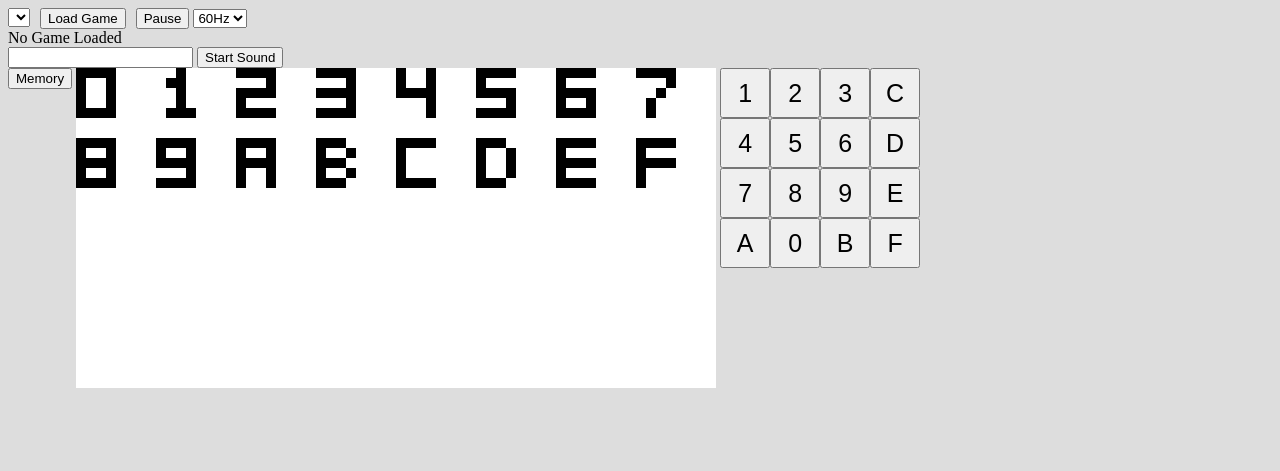
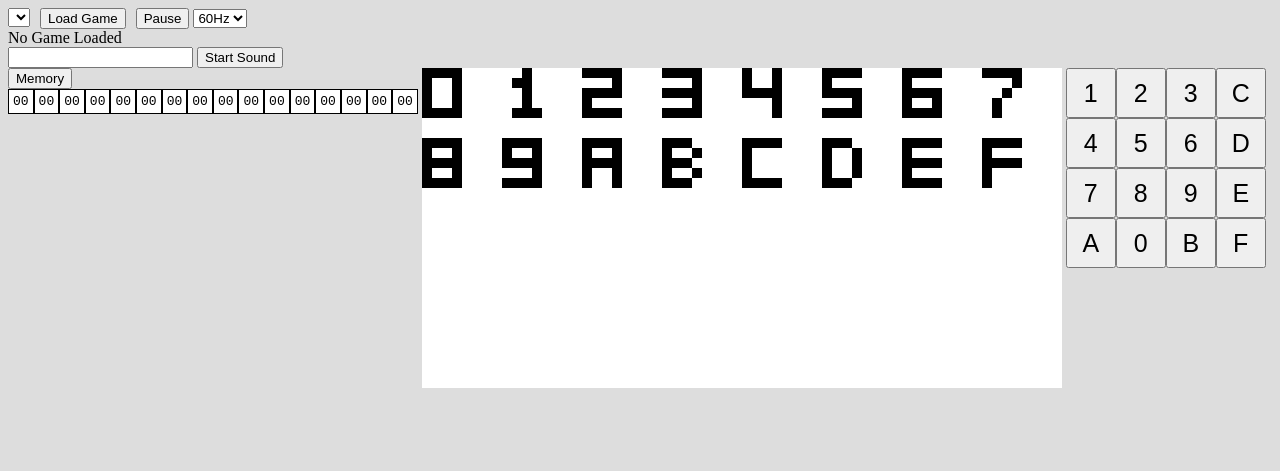
Before and after one commit to lcevans/estr8a, a website: page public/index.html in a window 1280 px wide. Drawn offline with Linux system fonts and the light colour scheme; no server answers.

Commit message:
Add display of registers to help with debugging.

```diff
--- a/public/css/styles.css
+++ b/public/css/styles.css
@@ -37,6 +37,17 @@ body {
     font-family: monospace;
 }
 
+.register {
+    display: inline-block;
+    background-color: white;
+    padding: 4px;
+    border: 1px solid black;
+    font-family: monospace;
+}
+.register.updated {
+    background-color: #f80;
+}
+
 /* Keyboard display */
 .keyboardContainer {
     display: inline-block;
--- a/public/index.html
+++ b/public/index.html
@@ -27,6 +27,9 @@
 </div>
 <div class="memoryContainer">
     <button class="js-toggleMemory">Memory</button>
+    <div id="registers" class="registers">
+        <!-- The registers will be displayed here -->
+    </div>
     <div>
         <div class="js-memory memory">
             <!-- The memory display will be appended here -->
@@ -48,6 +51,7 @@
 <script src="/js/interpretermachine.js"></script>
 <script src="/js/Chip8Emulator.js"></script>
 <script src="/js/memory.js"></script>
+<script src="/js/registers.js"></script>
 <script src="/js/canvas.js"></script>
 <script src="/js/main.js"></script>
 <script src="/js/interpreter.js"></script>
--- a/public/js/Chip8Emulator.js
+++ b/public/js/Chip8Emulator.js
@@ -88,6 +88,7 @@ class Chip8Emulator {
         // This will update the display of which keys are being pressed.
         updateKeyboard();
         updateMemoryDisplay(this.machine, this.machine.state.programCounter);
+        updateRegisterDisplay(this.machine.state.register);
         window.requestAnimationFrame(() => this.renderLoop());
     }
 
--- a/public/js/main.js
+++ b/public/js/main.js
@@ -12,6 +12,7 @@ var main = () => {
     // draw the screen.
     initializeCanvas(emulator.screenWidth, emulator.screenHeight);
     drawEmulatorToCanvas(emulator);
+    initializeRegisterDisplay(emulator.machine.state.register);
     initializeMemoryDisplay(emulator.machine);
 
     // Setup listeners for the keys that map to the 0-F chip 8 keys.
--- /dev/null
+++ b/public/js/registers.js
@@ -0,0 +1,35 @@
+// Stores the last version of registers so we can highlight registers that have changed.
+var previousRegisters;
+var registersDiv = document.getElementById('registers');
+
+var toHex = (value, digits) => {
+    var hex = value.toString(16);
+    while (hex.length < digits) hex = `0${hex}`;
+    return hex;
+}
+
+// Render initial state of memory to the screen.
+var initializeRegisterDisplay = (registers) => {
+    for (var i = 0; i < registers.length; i++) {
+        var register = document.createElement('span');
+        register.className = 'register';
+        register.innerHTML = toHex(registers[i], 2);
+        registersDiv.append(register);
+    }
+    previousRegisters = [...registers];
+};
+
+// Update any lines of memory that have changed since the last time it was displayed.
+var updateRegisterDisplay = (registers) => {
+    var registerElements = registersDiv.children;
+    for (var i = 0; i < registers.length; i++) {
+        var register = registerElements[i];
+        register.innerHTML = toHex(registers[i], 2);
+        if (registers[i] !== previousRegisters[i]) {
+            register.className = 'register updated';
+        } else {
+            register.className = 'register';
+        }
+    }
+    previousRegisters = [...registers];
+};
```
